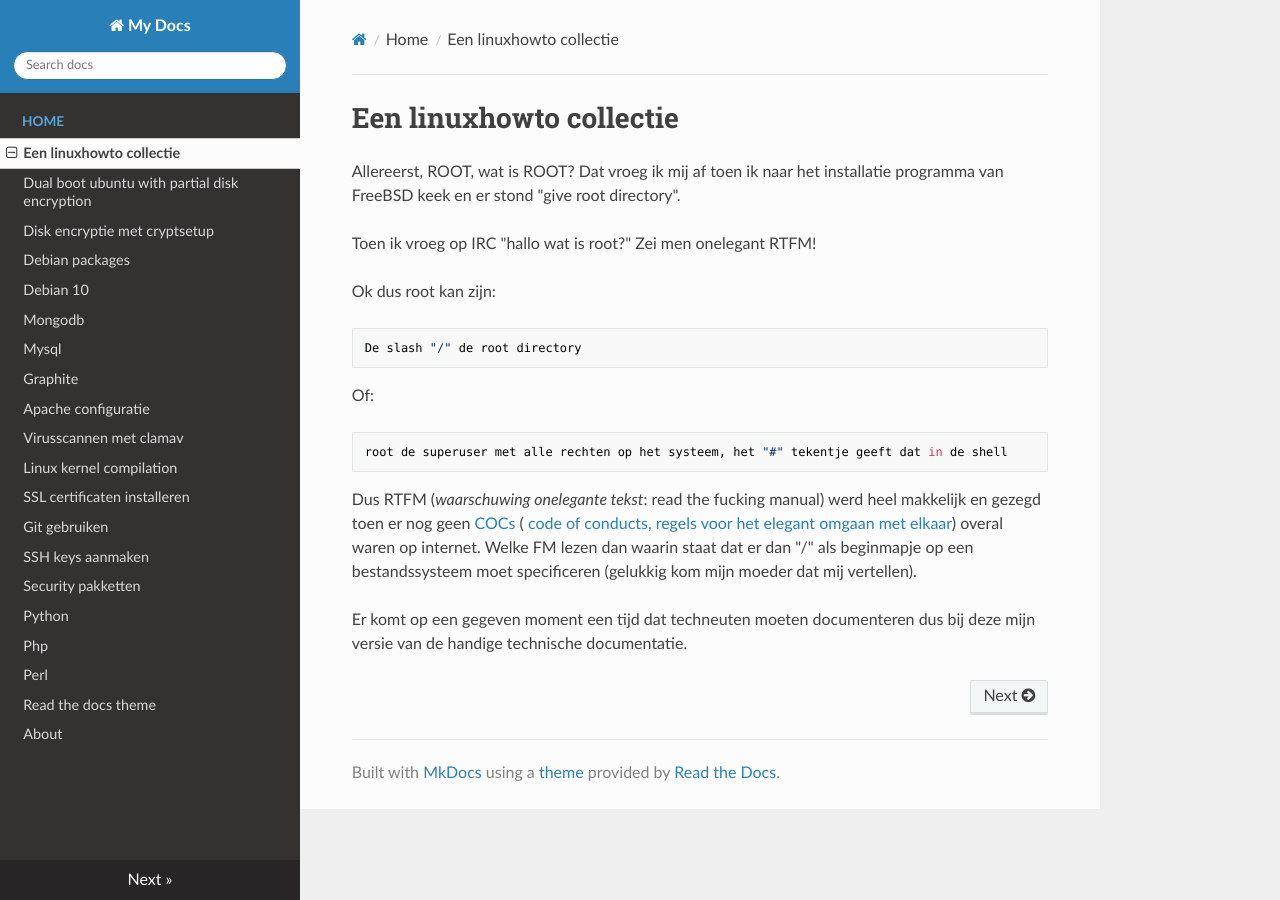
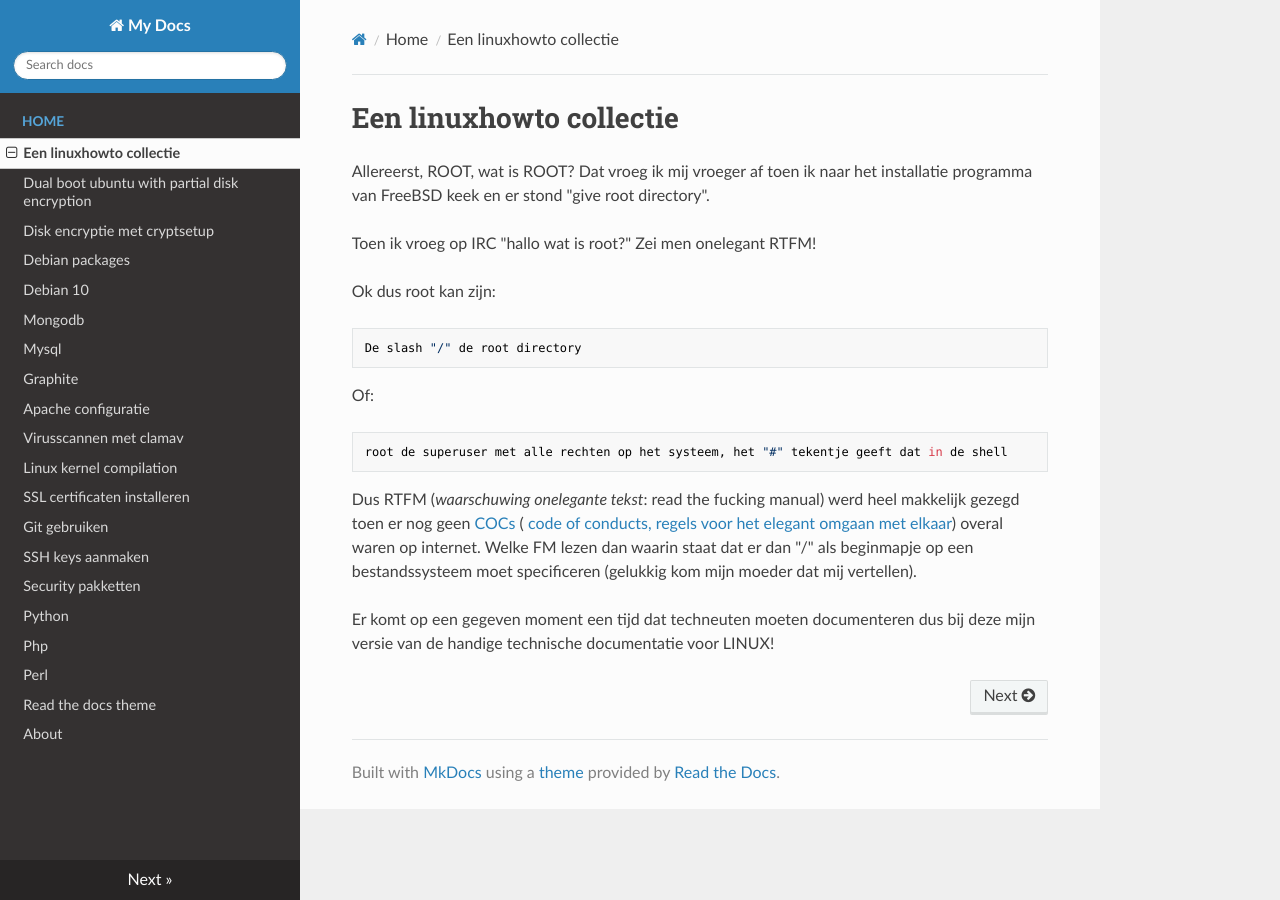
Before and after one commit to MatthewBuchananAstley/linuxhowto, an MkDocs documentation site: the page built from docs/index.md, in a window 1280 px wide. Built offline with MkDocs 1.6.1, drawn with Linux system fonts in a browser that asks for light colours; nearby versions of some CDN libraries.

Commit message:
Adjusted intro text

```diff
--- a/docs/index.md
+++ b/docs/index.md
@@ -1,6 +1,6 @@
 # Een linuxhowto collectie
 
-Allereerst, ROOT, wat is ROOT? Dat vroeg ik mij af toen ik naar het installatie programma van FreeBSD keek en er stond "give root directory".
+Allereerst, ROOT, wat is ROOT? Dat vroeg ik mij vroeger af toen ik naar het installatie programma van FreeBSD keek en er stond "give root directory".
 
 Toen ik vroeg op IRC "hallo wat is root?" Zei men onelegant RTFM!
 
@@ -13,6 +13,6 @@ Of:
     root de superuser met alle rechten op het systeem, het "#" tekentje geeft dat in de shell
 
 
-Dus RTFM (*waarschuwing onelegante tekst*: read the fucking manual) werd heel makkelijk en gezegd toen er nog geen <a href="https://opensourceconduct.com/">COCs</a> ( <a href="https://opensourceconduct.com/">code of conducts, regels voor het elegant omgaan met elkaar</a>) overal waren op internet. Welke FM lezen dan waarin staat dat er dan "/" als beginmapje op een bestandssysteem moet specificeren (gelukkig kom mijn moeder dat mij vertellen).
+Dus RTFM (*waarschuwing onelegante tekst*: read the fucking manual) werd heel makkelijk gezegd toen er nog geen <a href="https://opensourceconduct.com/">COCs</a> ( <a href="https://opensourceconduct.com/">code of conducts, regels voor het elegant omgaan met elkaar</a>) overal waren op internet. Welke FM lezen dan waarin staat dat er dan "/" als beginmapje op een bestandssysteem moet specificeren (gelukkig kom mijn moeder dat mij vertellen).
 
-Er komt op een gegeven moment een tijd dat techneuten moeten documenteren dus bij deze mijn versie van de handige technische documentatie.
+Er komt op een gegeven moment een tijd dat techneuten moeten documenteren dus bij deze mijn versie van de handige technische documentatie voor LINUX!
```
